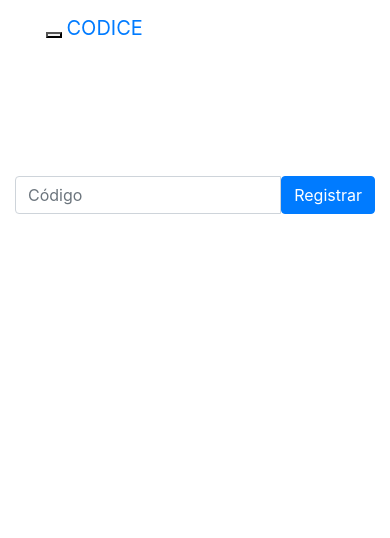
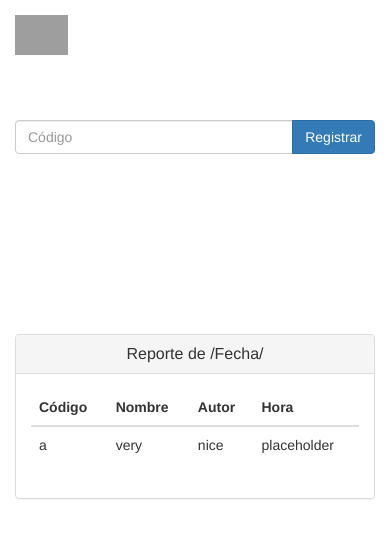
Before and after one commit to ArceAguirre/library_develop, a PHP site: page /registry.php in a window 390 px wide. Shown: the top 538 px of the page. Run offline with PHP 8.4, Linux system fonts and the light colour scheme; some libraries are stand-ins or nearby versions; grey boxes are pictures that could not be loaded.

Commit message:
Navigation&Mainpage

```diff
--- a/html/header/header.php
+++ b/html/header/header.php
@@ -9,16 +9,16 @@
                     <span class="icon-bar"></span>
                     <span class="icon-bar"></span>
                     </button>
-                    <a class="navbar-brand" href="#">CODICE</a>
+                    <a class="navbar-brand" href="#"><img src="../resources/FCFM.png" style="max-height: 200%"></a>
                 </div>
                 <div id="navbar" class="navbar-collapse collapse">
                     <ul class="nav navbar-nav">
-                        <li class="active"><a href="#" class="">Registro</a></li>
-                        <li><a href="#">Reporte</a></li>
-                        <li><a href="#">Inventario</a></li>
+                        <li class="active"><a href="registry.php" class="">Registro</a></li>
+                        <li><a href="report.php">Reporte</a></li>
+                        <li><a href="inventary.php">Inventario</a></li>
                     </ul>
                     <ul class="nav navbar-nav pull-right">
-                        <li class=""><a href="#">Cerrar Sesión</a></li>
+                        <li class=""><a href="index.php">Cerrar Sesión</a></li>
                     </ul>
                 </div>
             </div>
--- a/html/index.php
+++ b/html/index.php
@@ -21,8 +21,7 @@
 		            </br>
 		            <div class="wrapper">
 			            <span class="group-btn">
-		            		<button class="btn btn-primary btn-md" type="submit">Aceptar</button>
-
+			            	<button class="btn btn-primary btn-md" type="submit">Aceptar</button>
 			            </span>
 		            </div>
 	            </div>
--- a/html/registry.php
+++ b/html/registry.php
@@ -1,25 +1,63 @@
 <!DOCTYPE html>
 <html>
 <head>
-    <title>INICIO</title>
+    <title>Reportes</title>
     <link rel="stylesheet" type="text/css" href="../css/bootstrap-3.3.7-dist/css/bootstrap.min.css">
     <link rel="styleSheet" type="text/css" href="../css/header.css">
+    <link rel="styleSheet" type="text/css" href="../css/table.css">
 </head>
 <body>
-    <!-- Barra de Navegación -->
+    <!-- Header -->
     <?php include("header/header.php") ?>
-    <!-- Contenido -->
+    <!-- Insert -->
     <div class="container" style="padding-top: 120px;">
         <div class="row">
-            <div class="col-lg-8">
+            <div class="col-lg-12">
                 <div class="input-group custom-search-form">
                 <input type="text" class="form-control" placeholder="Código">
                 <span class="input-group-btn">
                 <button class="btn btn-primary" type="button">Registrar</button>
                 </span>
-             </div><!-- /input-group -->
+             </div>
         </div>
     </div>
     </div>
+
+    <!--Daily report-->
+    <div class="container" style="padding-top: 180px;">
+    <div class="row">
+        <div class="col-md-12 col-md">
+            <div class="panel panel-default ticket-list">
+              <div class="panel-heading">
+                <h3 class="panel-title text-center">Reporte de /Fecha/</h3>
+              </div>
+              <div class="panel-body ">
+                  <table class="table">
+                    <thead class='table-head'>
+                      <tr class='table-head'>
+                        <th>Código</th>
+                        <th>Nombre</th>
+                        <th>Autor</th>
+                        <th>Hora</th>
+                      </tr>
+                    </thead>
+                    <tbody>
+                      <tr>
+                        <td>a</td>
+                        <td>very</td>
+                        <td>nice</td>
+                        <td>placeholder</td>
+                      </tr>
+                    </tbody>
+                  </table>
+              </div>
+            </div>
+        </div>
+    </div>
+</div>
+
+
+
+
 </body>
 </html>
```
Also changed, not shown: css/table.css (added, +10 -0 lines), html/inventary.php (added, +18 -0 lines), html/report.php (added, +18 -0 lines), resources/FCFM.png (added).
